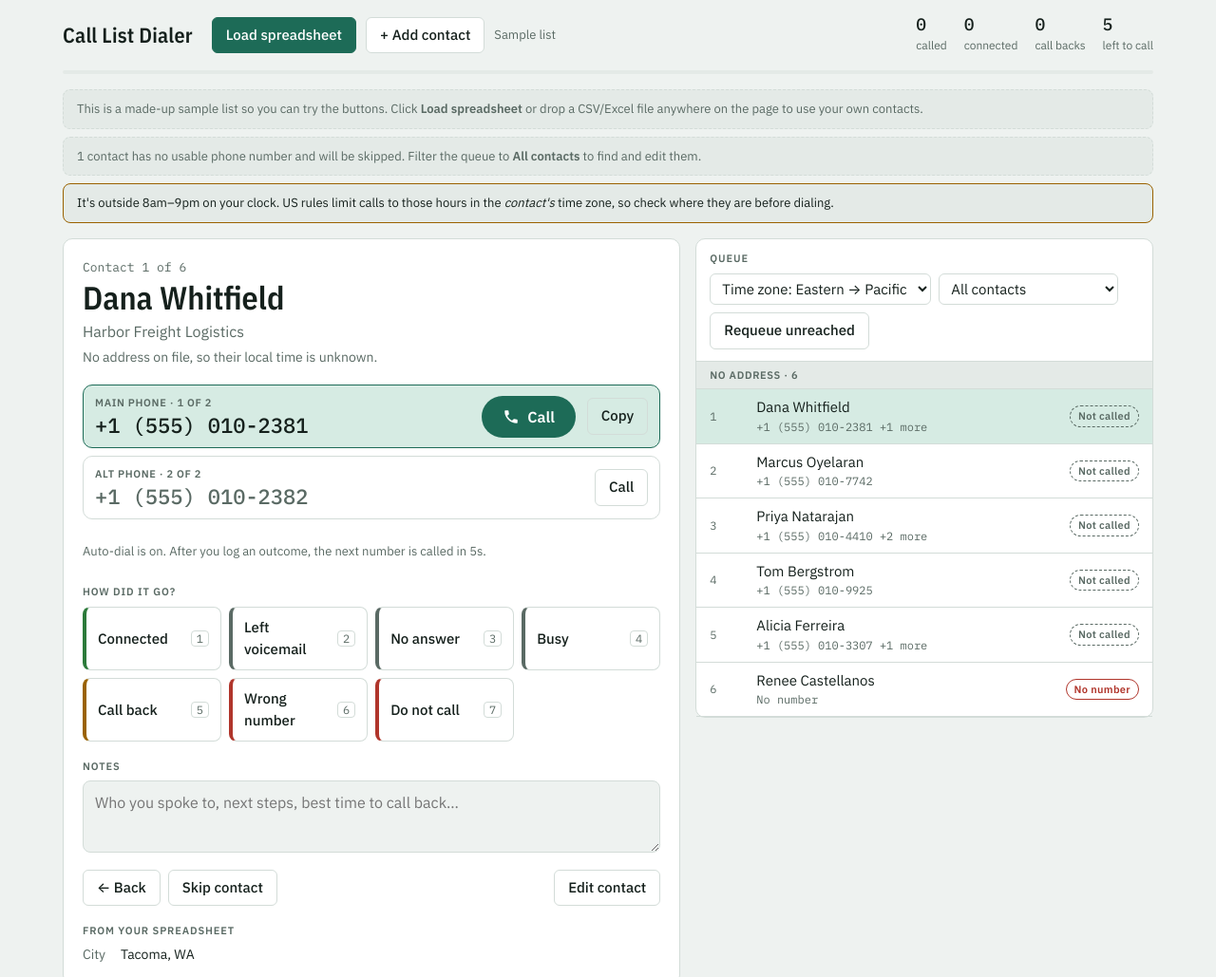
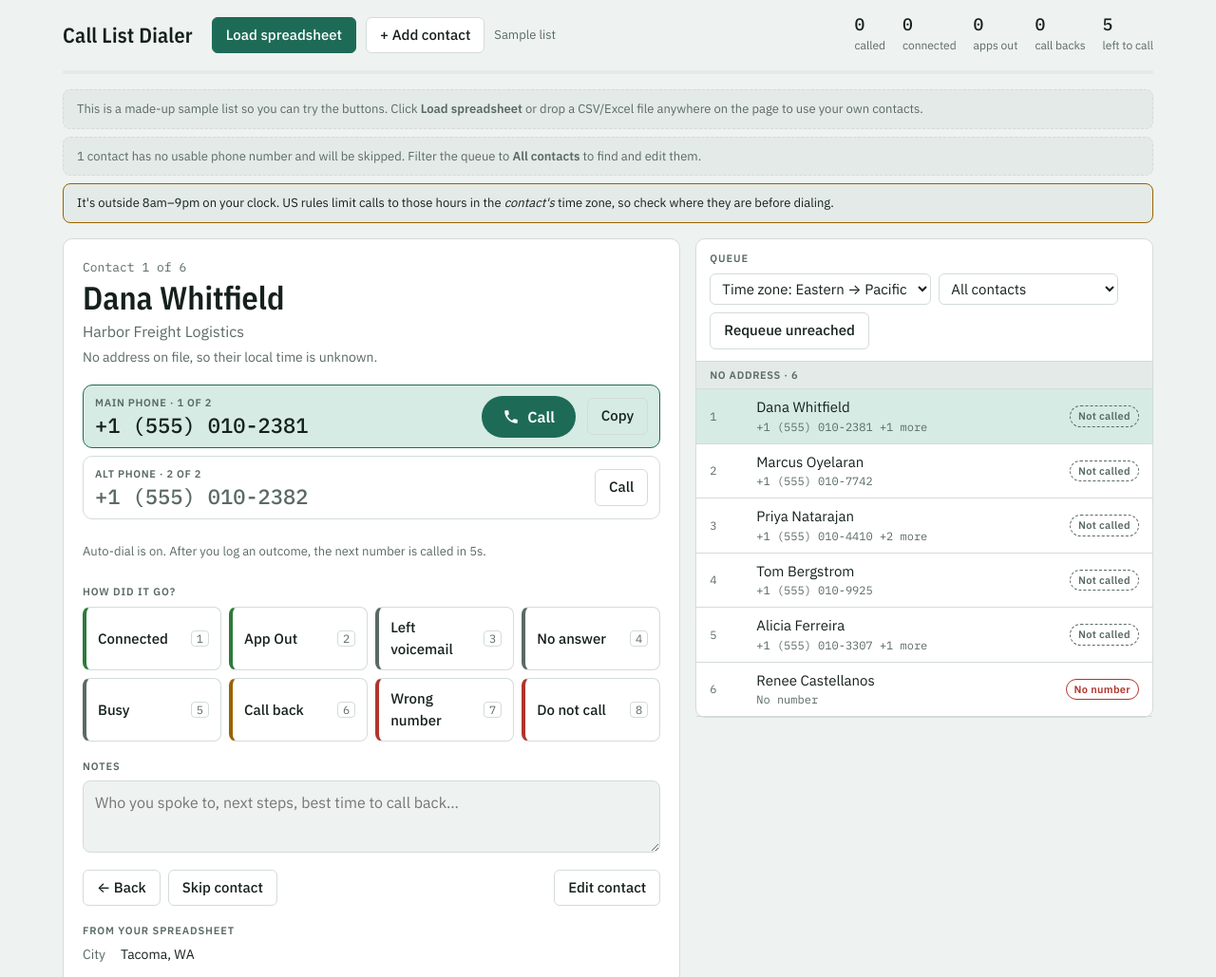
Before and after one commit to peytonotis20/Call-list-dialer, a plain HTML site: page index.html in a window 1280 px wide. Shown: the top 1029 px of the page at 95% size. Drawn offline with nearby package versions, Linux system fonts and the light colour scheme.

Commit message:
Add App Out outcome in position 2
- New App Out outcome right after Connected (keyboard 2); later buttons move
  down one key. Outcomes are stored by name, so calls already logged keep
  their outcomes and the call order is unchanged
- App Out ends the contact like Connected, counts toward connected, and has its
  own 'apps out' count and queue filter; it survives export and re-open

Co-Authored-By: Claude Opus 5.5 <noreply@anthropic.com>
Claude-Session: https://claude.ai/code/session_01ErcvnakDiZVfBethALMj3E

```diff
--- a/index.html
+++ b/index.html
@@ -204,6 +204,7 @@ details.settings summary { padding: 12px 0; cursor: pointer; font-weight: 600; }
             <option value="done">Called</option>
             <option value="retry">No answer / busy / VM</option>
             <option value="callback">Call back</option>
+            <option value="appout">App Out</option>
           </select>
           <button class="btn ghost" id="requeueBtn" title="Put skipped, no-answer and busy contacts back in the queue">Requeue unreached</button>
         </div>
@@ -265,7 +266,7 @@ details.settings summary { padding: 12px 0; cursor: pointer; font-weight: 600; }
         <button class="btn ghost" id="resetBtn">Clear all outcomes</button>
         <button class="btn ghost" id="blankBtn">Start a new blank list</button>
       </div>
-      <p class="notice" style="margin:0">Keyboard: <b>C</b> call · <b>1–7</b> log outcome · <b>N</b> skip · <b>B</b> back · <b>P</b> pause countdown · <b>E</b> edit contact · <b>A</b> add contact · <b>H</b> hang up · <b>M</b> mute. Shortcuts are off while you type notes. Progress is saved in this browser automatically.</p>
+      <p class="notice" style="margin:0">Keyboard: <b>C</b> call · <b>1–8</b> log outcome · <b>N</b> skip · <b>B</b> back · <b>P</b> pause countdown · <b>E</b> edit contact · <b>A</b> add contact · <b>H</b> hang up · <b>M</b> mute. Shortcuts are off while you type notes. Progress is saved in this browser automatically.</p>
     </div>
   </details>
 </div>
@@ -288,6 +289,7 @@ details.settings summary { padding: 12px 0; cursor: pointer; font-weight: 600; }
 (() => {
 const OUTCOMES = [
   { k: 'connected', label: 'Connected',      tone: 'good' },
+  { k: 'appout',    label: 'App Out',        tone: 'good' },
   { k: 'voicemail', label: 'Left voicemail', tone: 'neutral' },
   { k: 'noanswer',  label: 'No answer',      tone: 'neutral' },
   { k: 'busy',      label: 'Busy',           tone: 'neutral' },
@@ -1062,10 +1064,11 @@ function renderStats() {
   const total = S.res.length;
   const pending = c(s => s === 'pending');
   const called = c(s => !!OC[s]);
-  const connected = c(s => s === 'connected');
+  const connected = c(s => s === 'connected' || s === 'appout');
+  const appsOut = c(s => s === 'appout');
   const cb = c(s => s === 'callback');
   $('stats').innerHTML = [
-    [called, 'called'], [connected, 'connected'], [cb, 'call backs'], [pending, 'left to call'],
+    [called, 'called'], [connected, 'connected'], [appsOut, 'apps out'], [cb, 'call backs'], [pending, 'left to call'],
   ].map(([v, l]) => `<div class="stat"><b>${v.toLocaleString()}</b><span>${l}</span></div>`).join('');
   const workable = total - c(s => s === 'invalid');
   $('progress').style.width = workable ? ((workable - pending) / workable * 100) + '%' : '0';
@@ -1178,7 +1181,7 @@ function renderPhase() {
 }
 function renderQueue() {
   const f = $('filter').value;
-  const keep = s => f === 'all' ? true : f === 'pending' ? s === 'pending' : f === 'done' ? !!OC[s] : f === 'retry' ? RETRY.has(s) : s === 'callback';
+  const keep = s => f === 'all' ? true : f === 'pending' ? s === 'pending' : f === 'done' ? !!OC[s] : f === 'retry' ? RETRY.has(s) : f === 'appout' ? s === 'appout' : s === 'callback';
   const items = [], grouped = S.settings.order === 'tz';
   const counts = {};
   if (grouped) S.res.forEach((r, i) => { if (keep(r.status)) { const k = zoneOf(i).k; counts[k] = (counts[k] || 0) + 1; } });
```
